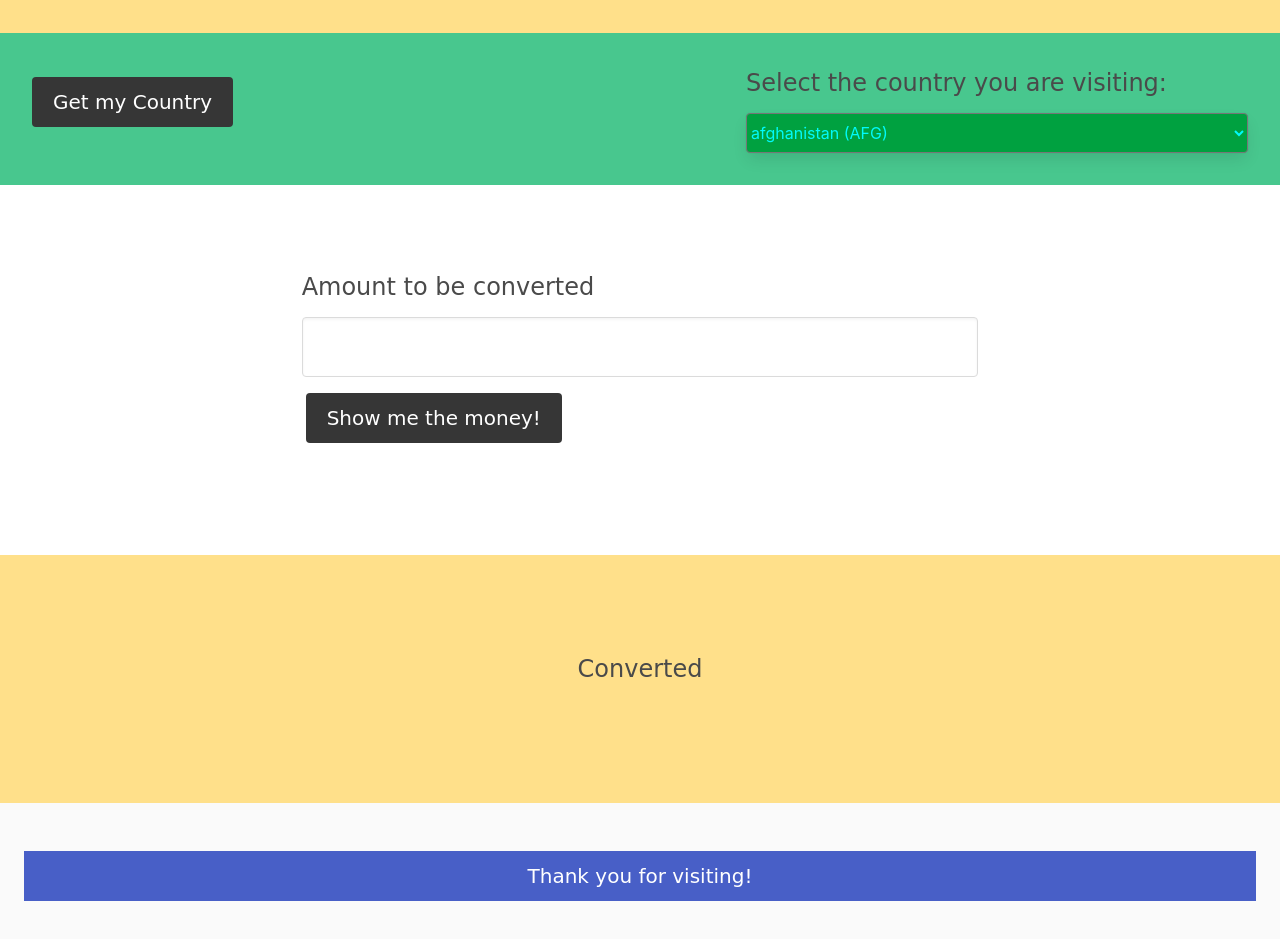
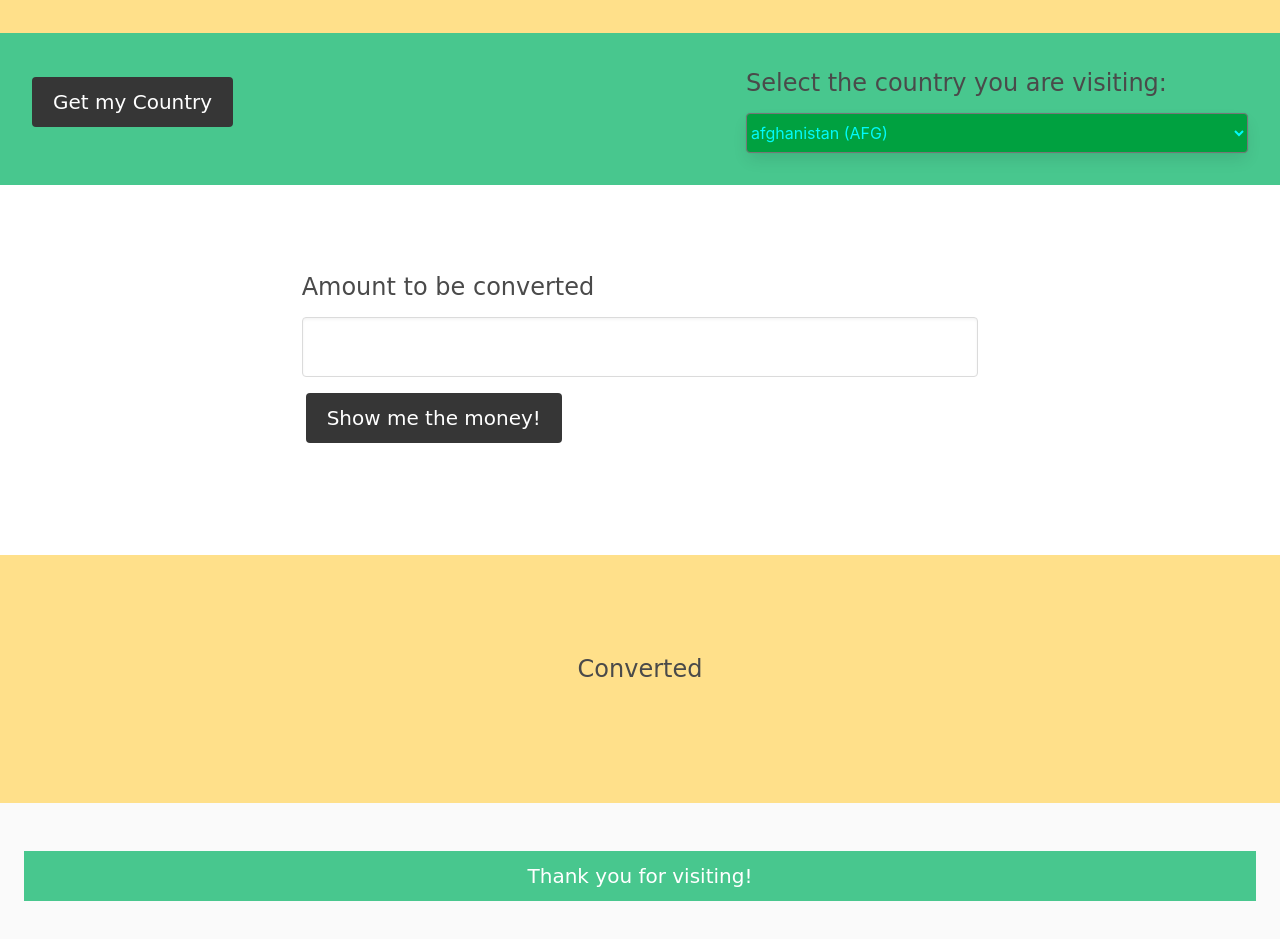
Before and after one commit to christophermowrey/API-project, a plain HTML site: page index.html in a window 1280 px wide. Shown: the part 147-1086 px from the top of the page. Drawn offline with nearby package versions, Linux system fonts and the light colour scheme.

Commit message:
Edited the README.md file

```diff
--- a/index.html
+++ b/index.html
@@ -90,10 +90,8 @@
         </section>
     </main>
 
-    <footer class="footer">
-        <div class="content has-text-centered">
-            <p class="has-background-link has-text-white">Thank you for visiting!</p>
-        </div>
+    <footer class="footer is-fluid content has-text-centered">
+        <p class="has-background-success has-text-white">Thank you for visiting!</p>
     </footer>
 
     <!-- Added link to the jQuery library -->
```
Also changed, not shown: assets/images/Function.PNG (added), assets/images/Home Screen.PNG (added), assets/images/Local Storage.PNG (added), assets/images/Modal.PNG (added), 1 other file.
